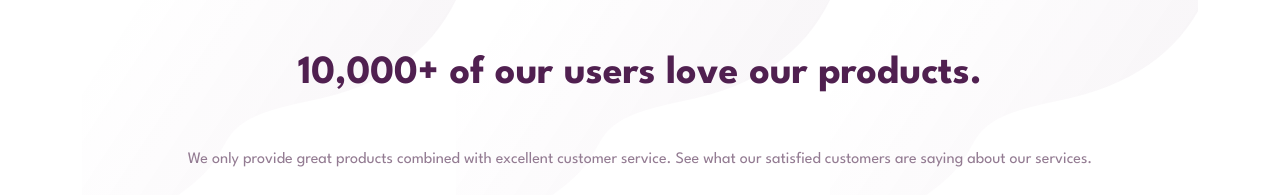
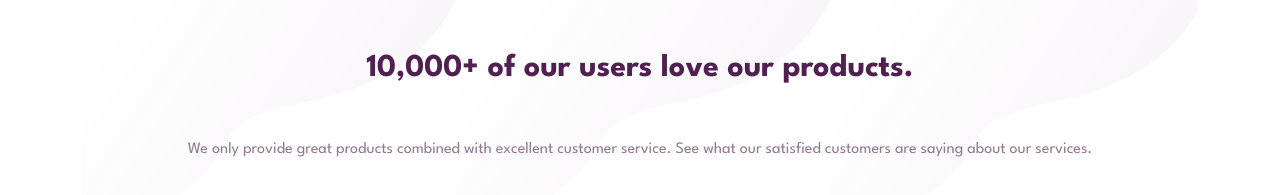
Before and after one commit to platypus567/testimonial_page_project, a plain HTML site: page index.html in a window 1280 px wide. Shown: the top 195 px of the page. Drawn offline with nearby package versions, Linux system fonts and the light colour scheme.

Commit message:
Update styles.css

```diff
--- a/styles.css
+++ b/styles.css
@@ -13,6 +13,10 @@ h1{
     font-weight: 700;
     margin-bottom: 50px !important;
     margin-top: 50px !important;
+    font-size: xx-large;
+    padding: 0 30px;
+    margin-right: 10px;
+    margin-left: 10px;
 }
 #leadtext{
     color: hsl(303, 10%, 53%);
```
